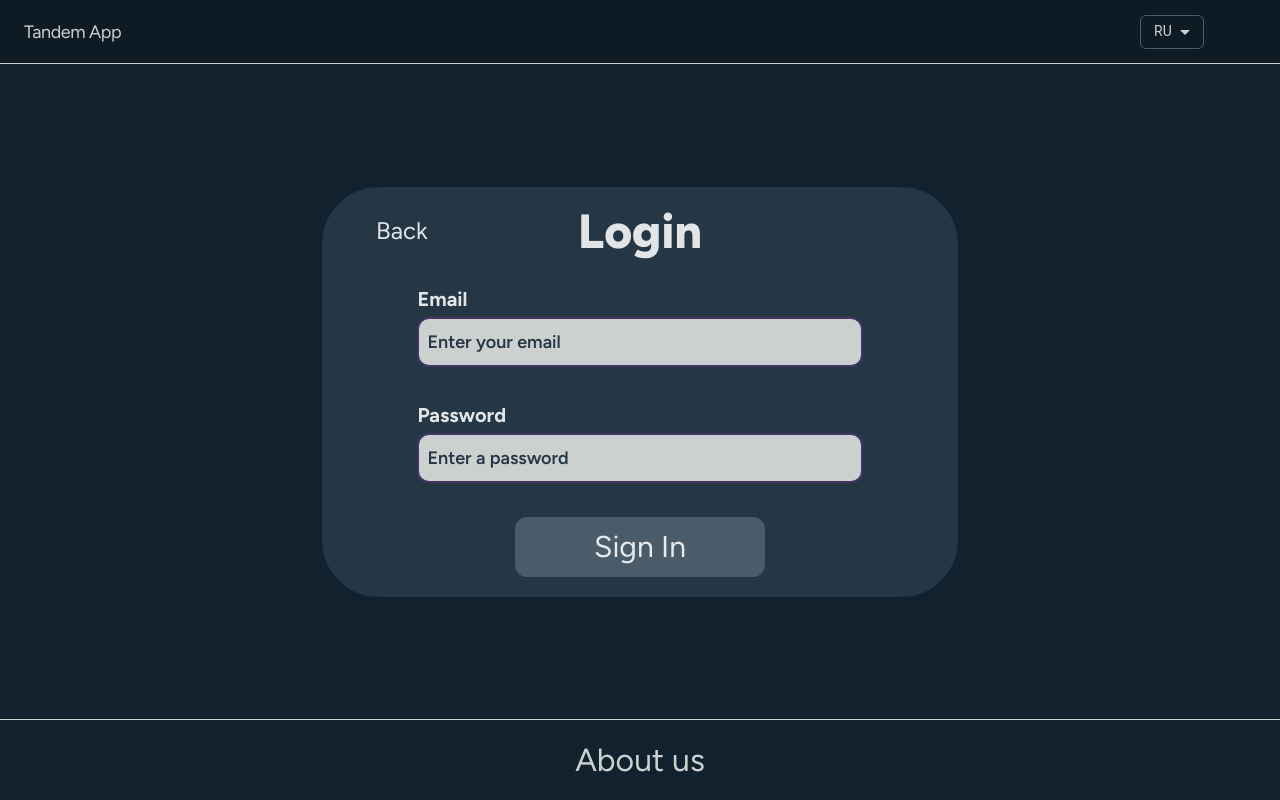
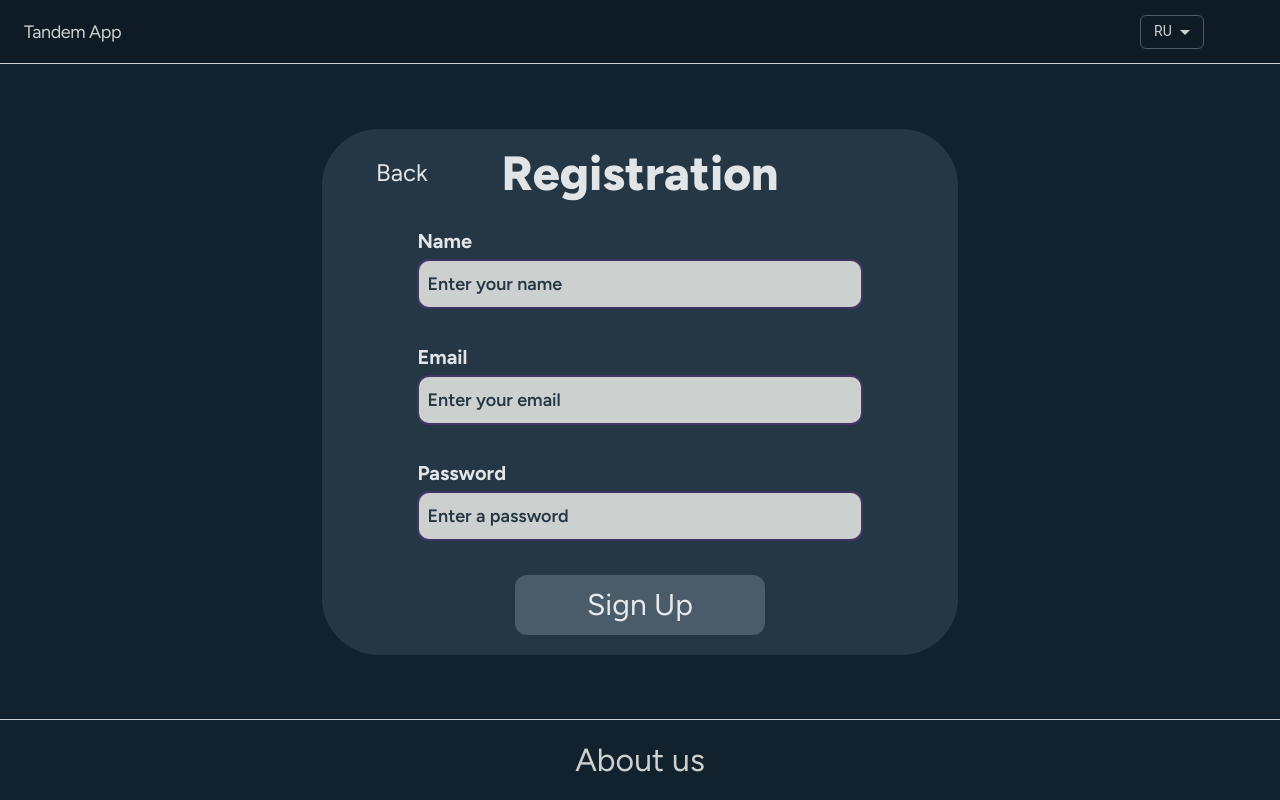
Before and after one commit to Alcopatriarch/RS-Tandem, a React (Vite) app in the folder rs-tandem-app/: page / in a window 1280 px wide. Built offline with nearby package versions, Linux system fonts and the light colour scheme; some icons are missing.

Commit message:
feat: add registration page and button content

```diff
--- a/rs-tandem-app/src/App.tsx
+++ b/rs-tandem-app/src/App.tsx
@@ -3,7 +3,7 @@ import { Header } from "./components/layout/Header";
 import { Footer } from "./components/layout/Footer";
 import "./App.css";
 import { useState } from "react";
-import Login from "./pages/Login";
+import Registration from "./pages/Registration";
 function App() {
   const [isDark, setDark] = useState(false);
 
@@ -16,7 +16,7 @@ function App() {
       <div className={`${isDark ? "dark" : ""} flex flex-col min-h-screen`}>
         <Header darkMode={isDark} lang="RU" onThemeChange={toggleTheme} />
         <main className="flex-1 flex items-center justify-center p-1">
-          <Login />
+          <Registration/>
           {/* <Welcome darkMode={isDark} /> */}
         </main>
         <Footer />
--- a/rs-tandem-app/src/components/features/Auth/Auth.tsx
+++ b/rs-tandem-app/src/components/features/Auth/Auth.tsx
@@ -8,8 +8,9 @@ import type { FieldConfigType } from "../../../types/LoginType/AuthPropsType";
 type propsAuth = {
   dataArray: FieldConfigType<LoginType>[];
   label: string;
+  btnContent:string;
 };
-const Auth: React.FC<propsAuth> = ({ dataArray, label }) => {
+const Auth: React.FC<propsAuth> = ({ dataArray, label,btnContent }) => {
   const {
     register,
     handleSubmit,
@@ -45,7 +46,7 @@ const Auth: React.FC<propsAuth> = ({ dataArray, label }) => {
             />
           ))}
 
-          <SignInBtn />
+          <SignInBtn btnContent = {btnContent}/>
         </form>
       </div>
     </>
--- a/rs-tandem-app/src/components/features/Auth/SignInBtn.tsx
+++ b/rs-tandem-app/src/components/features/Auth/SignInBtn.tsx
@@ -1,13 +1,13 @@
 import React from "react";
 
-const SignInBtn = () => {
+const SignInBtn = ({btnContent}:{btnContent:string}) => {
   return (
     <div>
       <button
         type="submit"
         className="mx-auto my-0 w-[250px] h-[60px] bg-deep-space-sparke rounded-xl text-3xl font-regular cursor-pointer"
       >
-        Sign In
+       {btnContent}
       </button>
     </div>
   );
--- a/rs-tandem-app/src/pages/Login.tsx
+++ b/rs-tandem-app/src/pages/Login.tsx
@@ -5,7 +5,7 @@ import { passwordFieldConfig } from "../components/features/Auth/config/authFiel
 
 const Login = () => {
   const dataArray = [emailFieldConfig, passwordFieldConfig];
-  return <Auth dataArray={dataArray} label="Login" />;
+  return <Auth dataArray={dataArray} label="Login" btnContent = "Sign In"/>;
 };
 
 export default Login;
--- /dev/null
+++ b/rs-tandem-app/src/pages/Registration.tsx
@@ -0,0 +1,14 @@
+import React from 'react'
+import { nameFieldConfig } from '../components/features/Auth/config/authFields/nameFieldConfig';
+import { emailFieldConfig } from '../components/features/Auth/config/authFields/emailFieldConfig';
+import { passwordFieldConfig } from '../components/features/Auth/config/authFields/passwordFieldConfig';
+import Auth from '../components/features/Auth/Auth';
+
+const Registration = () => {
+  const dataArray = [nameFieldConfig ,emailFieldConfig,passwordFieldConfig];
+  return (
+      <Auth dataArray={dataArray} label="Registration" btnContent = "Sign Up"/>
+  )
+}
+
+export default Registration
```
